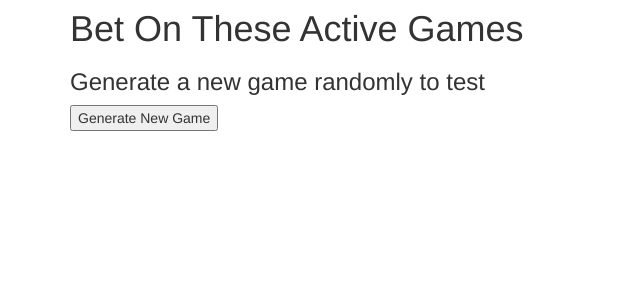
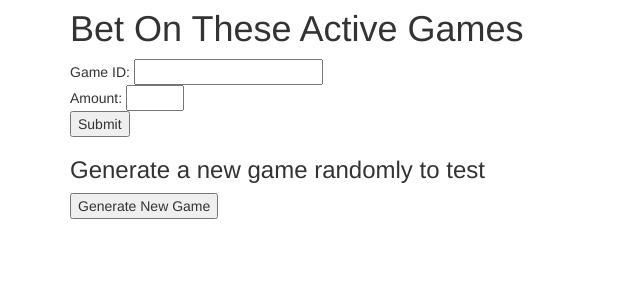
Before and after one commit to Trivette/cs4413, a PHP site: page /index.php/bet in a window 1280 px wide. Shown: the part 61-361 px from the top of the page, without its empty margins (0-640 px from the left). Run offline with PHP 8.4, Linux system fonts and the light colour scheme; data comes from the database, SQL or seed files in the repository; some libraries are stand-ins or nearby versions.

Commit message:
Added fields for betting

```diff
--- a/lab6/tj_project/WebContent/views/BetView.class.php
+++ b/lab6/tj_project/WebContent/views/BetView.class.php
@@ -20,6 +20,13 @@ class BetView {
 	public static function showDetails($bet){
 		$base = (array_key_exists('base', $_SESSION))?$_SESSION['base']:"";
 		echo '</span>';
+		?>
+		<form action="placebet" method="post">
+		Game ID: <input type="number" name="gameID" required></input>
+		<br>Amount: <input type="number" name="amount" min="1" max="10" required></input>
+		<br><input type="submit" value="Submit">
+		</form>
+		<?php
 		echo '<h3>Generate a new game randomly to test</h3>';
 		echo '<button type="button">Generate New Game</button>';
 		echo '</div>'; //end container
```
